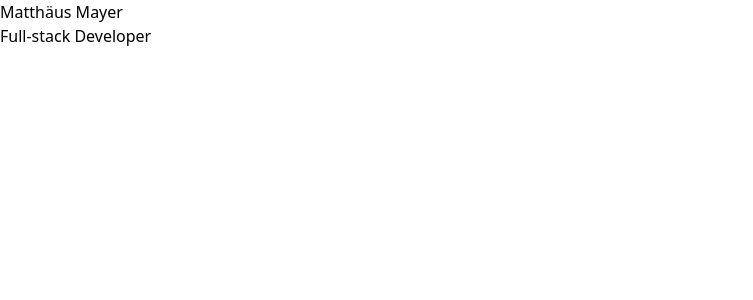
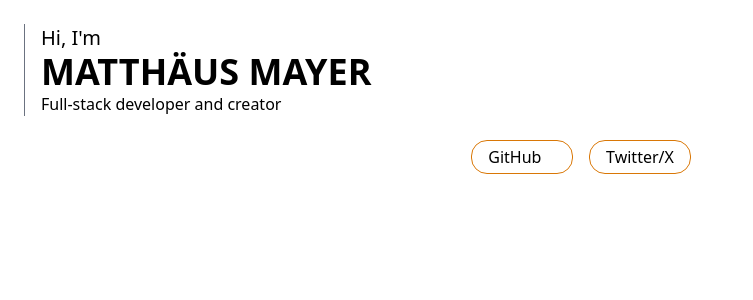
Before and after one commit to theMattCode/theMattCode.com, a Next.js app: page / in a window 1280 px wide. Shown: the top 300 px of the page, without its empty margins (0-753 px from the left). Built offline with nearby package versions, Linux system fonts and the light colour scheme.

Commit message:
Add buttons; Animate index page

```diff
--- /dev/null
+++ b/src/app/components/button/LinkButton.tsx
@@ -0,0 +1,16 @@
+type Props = {
+  text?: string;
+  href: string;
+  isExternal?: boolean;
+};
+export function LinkButton({ text, href, isExternal = false }: Props) {
+  return (
+    <a
+      className="border border-amber-600 rounded-2xl px-4 py-1 self-center"
+      href={href}
+      target={isExternal ? "_blank" : undefined}
+    >
+      {text}
+    </a>
+  );
+}
--- a/src/app/global.css
+++ b/src/app/global.css
@@ -3,7 +3,6 @@
 @tailwind utilities;
 
 body {
-  /*
-  @apply dark:bg-black;
-   */
+  @apply dark:bg-neutral-900;
+  @apply dark:text-white;
 }
--- a/src/app/page.tsx
+++ b/src/app/page.tsx
@@ -1,4 +1,5 @@
 import { Metadata } from "next";
+import { LinkButton } from "./components/button/LinkButton";
 
 export function generateMetadata(): Metadata {
   return {
@@ -9,9 +10,24 @@ export function generateMetadata(): Metadata {
 
 export default async function IndexPage() {
   return (
-    <>
-      <h1>Matth&auml;us Mayer</h1>
-      <p>Full-stack Developer</p>
-    </>
+    <div className="flex flex-col p-6 gap-6">
+      <div className="animate-[fade-in_1s_linear] px-4 border-l border-gray-500 font-light">
+        <h2 className="text-xl">Hi, I'm</h2>
+        <h1 className="text-4xl uppercase font-bold">Matth&auml;us Mayer</h1>
+        <h3>Full-stack developer and creator</h3>
+      </div>
+      <div className="opacity-0 animate-[fade-in_1s_linear_1s_forwards] grid grid-cols-2 md:grid-cols-3 gap-4 self-center">
+        <LinkButton
+          text="GitHub"
+          href="https://www.github.com/theMattCode"
+          isExternal={true}
+        />
+        <LinkButton
+          text="Twitter/X"
+          href="https://twitter.com/theMattCode"
+          isExternal={true}
+        />
+      </div>
+    </div>
   );
 }
--- a/tailwind.config.js
+++ b/tailwind.config.js
@@ -1,8 +1,15 @@
 /** @type {import('tailwindcss').Config} */
 module.exports = {
-    content: [ "./src/**/*.{js,ts,jsx,tsx}" ],
-    theme: {
-        extend: {},
+  content: ["./src/**/*.{js,ts,jsx,tsx}"],
+  theme: {
+    extend: {
+      keyframes: {
+        "fade-in": {
+          "0%": { opacity: 0 },
+          "100%": { opacity: 1 },
+        },
+      },
     },
-    plugins: [],
-}
+  },
+  plugins: [],
+};
```
